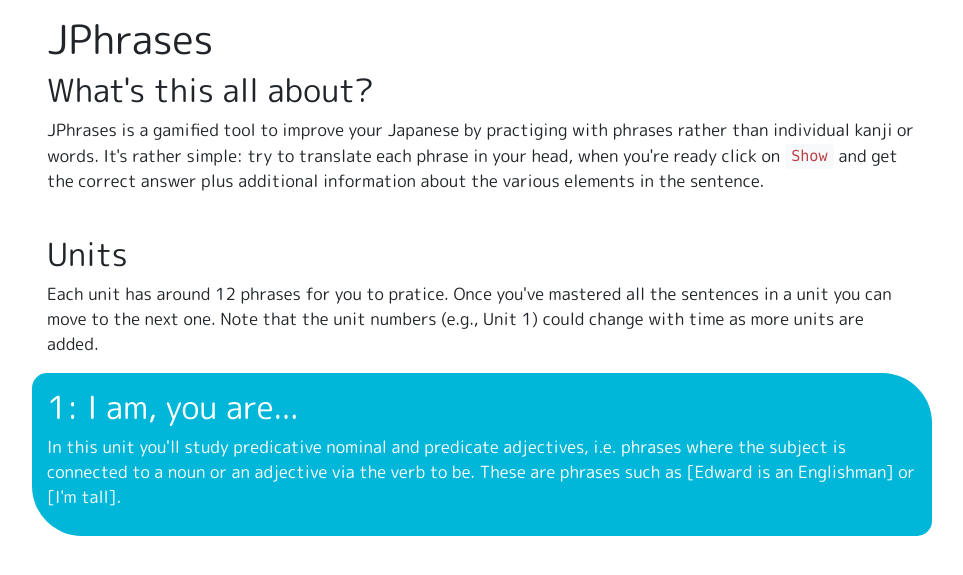
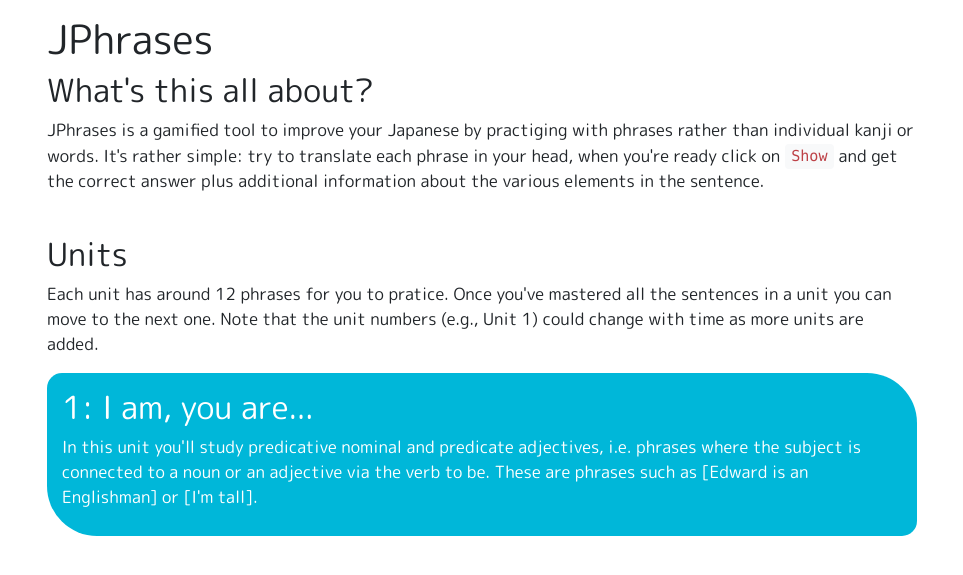
Before and after one commit to alessandrosp/jphrases, a Jekyll site: the page built from docs/index.html, in a window 1280 px wide. Shown: the top 575 px of the page, without its empty margins (158-1121 px from the left). Built offline with Jekyll 4.4.1, drawn with Linux system fonts in a browser that asks for light colours; nearby versions of some CDN libraries.

Commit message:
Update style.css

```diff
--- a/docs/assets/style.css
+++ b/docs/assets/style.css
@@ -18,9 +18,11 @@ body {
   background-color: #00B7D9;
   border-radius: 15px 50px;
   color: white;
+  margin-left: 15px;
+  margin-right: 15px;
   padding-top: 15px;
   padding-bottom: 10px;
-  width: 100%;
+  width: auto;
 }
 
 .unit:hover {
```
